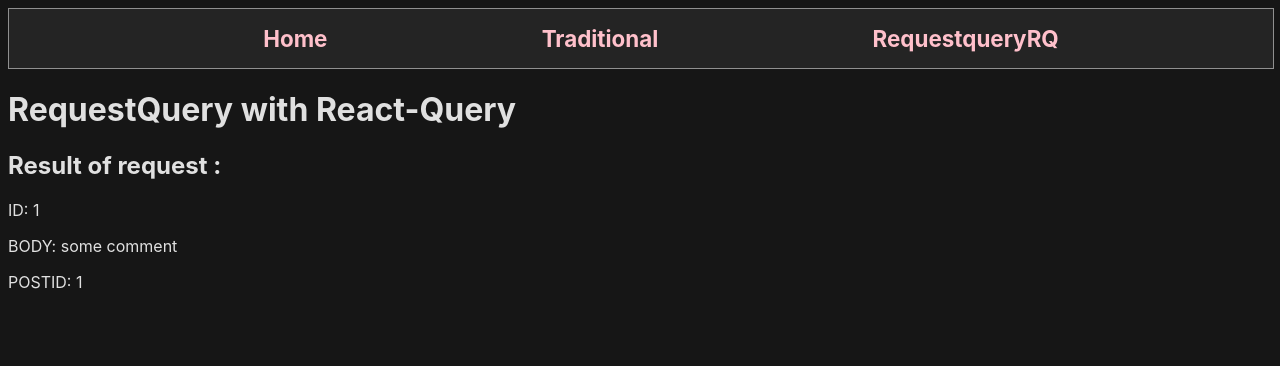
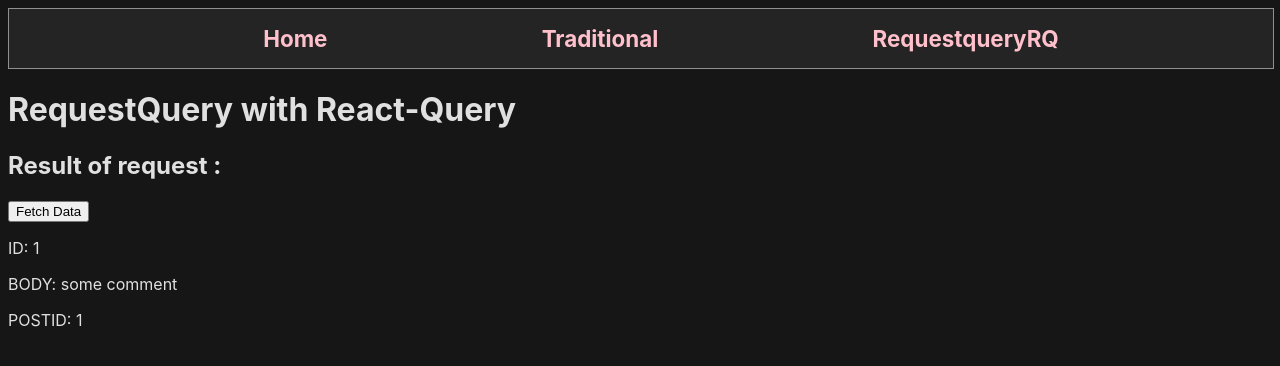
Before and after one commit to TLRKiliann/vite-react-query, a React (Vite) app in the folder vite-project/: page /requestqueryRQ in a window 1280 px wide. Shown: the top 366 px of the page. Built offline with nearby package versions, Linux system fonts and the light colour scheme; data requests are answered from the project's data file.

Commit message:
some changes

```diff
--- a/vite-project/src/pages/RequestQueryRQ.tsx
+++ b/vite-project/src/pages/RequestQueryRQ.tsx
@@ -20,16 +20,26 @@ const RequestQueryFunction = () => {
 }
 
 const RequestQueryRQ:React.FC = () => {
-  const { isLoading, data, isError, error, isFetching } = useQuery<ValuesProps>(
+
+  const onSuccess = (data) => {
+    console.log("Perform side effect after data fetching", data)
+  }
+
+  const onError = (error) => {
+    console.log("Perform side effect after encountering an error", error)
+  }
+
+  const { isLoading, data, isError, error, isFetching, refetch } = useQuery<ValuesProps>(
     ['comments'], RequestQueryFunction,
     {
-      refetchInterval: false,
+      onSuccess,
+      onError,
     }
   )
 
   console.log("isLoading : ", isLoading, "isFetching : ", isFetching)
 
-  if (isLoading) {
+  if (isLoading || isFetching) {
     return <h2>Loading...</h2>
   }
 
@@ -41,6 +51,7 @@ const RequestQueryRQ:React.FC = () => {
     <>
       <h1>RequestQuery with React-Query</h1>
       <h2>Result of request :</h2>
+      <button type="button" onClick={refetch}>Fetch Data</button>
       {data?.data.map((d) => (
         <div key={d.id}>
           <p>ID: {d.id}</p>
```
